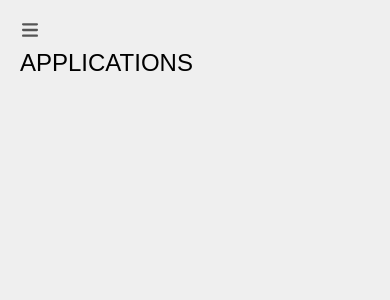
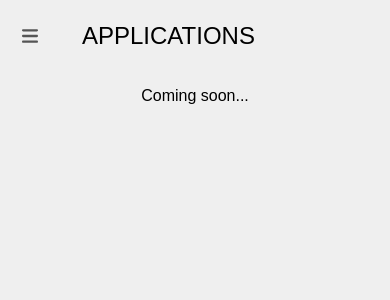
Before and after one commit to swaroopsm/webridge-code-challenge, a React (Vite) app: page /applications in a window 390 px wide. Shown: the top 300 px of the page. Built offline with nearby package versions, Linux system fonts and the light colour scheme.

Commit message:
Use <header /> for hamburger menu and heading

```diff
--- a/index.html
+++ b/index.html
@@ -7,7 +7,7 @@
     <title>webridge</title>
   </head>
   <body
-    class="font-sans antialiased font-normal bg-light text-black dark:bg-dark dark:text-white font-body"
+    class="font-body antialiased font-normal bg-light text-black dark:bg-dark dark:text-white"
   >
     <div id="root"></div>
     <script type="module" src="/src/main.tsx"></script>
--- /dev/null
+++ b/src/components/Header/Header.tsx
@@ -0,0 +1,17 @@
+import React, { useEffect } from 'react';
+import { useParams } from 'react-router-dom';
+
+import { MobileSidebarToggleControl } from './MobileSidebarToggleControl';
+
+export function Header() {
+  const { page } = useParams<{ page: string }>();
+  const heading = page || 'Dashboard';
+
+  return (
+    <header className="flex gap-[42px]">
+      <MobileSidebarToggleControl />
+
+      <h1 className="uppercase text-2xl sm:text-5xl lg:text-7xl">{heading}</h1>
+    </header>
+  );
+}
--- /dev/null
+++ b/src/components/Header/index.ts
@@ -0,0 +1 @@
+export * from './Header';
--- a/src/components/MobileSidebarToggleControl/index.ts
+++ /dev/null
@@ -1 +0,0 @@
-export * from './MobileSidebarToggleControl';
--- a/src/components/Sidebar/Sidebar.tsx
+++ b/src/components/Sidebar/Sidebar.tsx
@@ -48,13 +48,13 @@ export function Sidebar() {
           onClick={toggleHamburgerMenu}
         />
       )}
-      <div
+      <aside
         className={cx(
           'sm:w-[60px] w-0',
           expanded ? 'lg:w-[256px]' : 'lg:w-[60px]'
         )}
       >
-        <aside
+        <div
           className={cx(
             'fixed bg-light-surface dark:bg-dark-surface h-screen font-display transition-all sm:translate-x-0 w-[256px] overflow-auto',
             'sm:w-[60px]',
@@ -77,13 +77,13 @@ export function Sidebar() {
               <LogoSmall
                 className={cx(
                   isHamburgerMenuOpen && 'hidden',
-                  expanded ? 'lg:hidden' : 'log:block',
-                  'md:block'
+                  expanded ? 'lg:hidden' : 'lg:block',
+                  'sm:block'
                 )}
               />
               <Logo
                 className={cx(
-                  'md:hidden',
+                  'sm:hidden',
                   isHamburgerMenuOpen ? null : 'hidden',
                   expanded ? 'lg:block' : null
                 )}
@@ -160,8 +160,8 @@ export function Sidebar() {
               <IconChevron className={cx(!expanded && 'rotate-180')} />
             </button>
           </div>
-        </aside>
-      </div>
+        </div>
+      </aside>
     </>
   );
 }
--- a/src/components/Sidebar/SidebarItem.tsx
+++ b/src/components/Sidebar/SidebarItem.tsx
@@ -16,7 +16,7 @@ export function SidebarItem({ icon: Icon, label, href }: Props) {
   return (
     <NavLink
       to={href}
-      className="block focus-visible:shadow-sidebar-item-light-focussed-light dark:focus-visible:shadow-sidebar-item-dark-focussed rounded-lg outline-none"
+      className="block rounded-lg outline-none focus-visible:shadow-sidebar-item-light-focussed dark:focus-visible:shadow-sidebar-item-dark-focussed focus-visible:z-10 relative"
     >
       {({ isActive }) => (
         <div
--- a/src/components/Sidebar/SidebarSection.tsx
+++ b/src/components/Sidebar/SidebarSection.tsx
@@ -14,7 +14,7 @@ export function SidebarSection({ title, items }: Props) {
   const { expanded } = useSidebar();
 
   return (
-    <div>
+    <section>
       {title && (
         <h3
           className={cx(
@@ -25,9 +25,13 @@ export function SidebarSection({ title, items }: Props) {
           {title}
         </h3>
       )}
-      {items.map((item) => (
-        <SidebarItem key={item.label} {...item} />
-      ))}
-    </div>
+      <ul className="flex flex-col gap-0">
+        {items.map((item) => (
+          <li key={item.label}>
+            <SidebarItem {...item} />
+          </li>
+        ))}
+      </ul>
+    </section>
   );
 }
--- a/src/routes/Fallback.tsx
+++ b/src/routes/Fallback.tsx
@@ -1,11 +1,5 @@
 import React from 'react';
-import { useParams } from 'react-router-dom';
 
 export function Fallback() {
-  const { page } = useParams<{ page: string }>();
-  const heading = page || 'Dashboard';
-
-  return (
-    <h1 className="uppercase text-2xl sm:text-5xl lg:text-7xl">{heading}</h1>
-  );
+  return <h2 className="text-center">Coming soon...</h2>;
 }
--- a/src/routes/Root.tsx
+++ b/src/routes/Root.tsx
@@ -3,7 +3,7 @@ import { Outlet } from 'react-router-dom';
 
 import { Sidebar } from 'components/Sidebar';
 import { SidebarProvider } from 'components/SidebarProvider';
-import { MobileSidebarToggleControl } from 'components/MobileSidebarToggleControl';
+import { Header } from 'components/Header';
 
 export function RootPage() {
   return (
@@ -12,9 +12,9 @@ export function RootPage() {
         <Sidebar />
 
         <div className="p-5 flex-1 pb-[1000px]">
-          <MobileSidebarToggleControl />
+          <Header />
 
-          <main>
+          <main className="mt-8">
             <Outlet />
           </main>
         </div>
```
Also changed, not shown: src/components/Header/MobileSidebarToggleControl.tsx (renamed from src/components/MobileSidebarToggleControl/MobileSidebarToggleControl.tsx).
